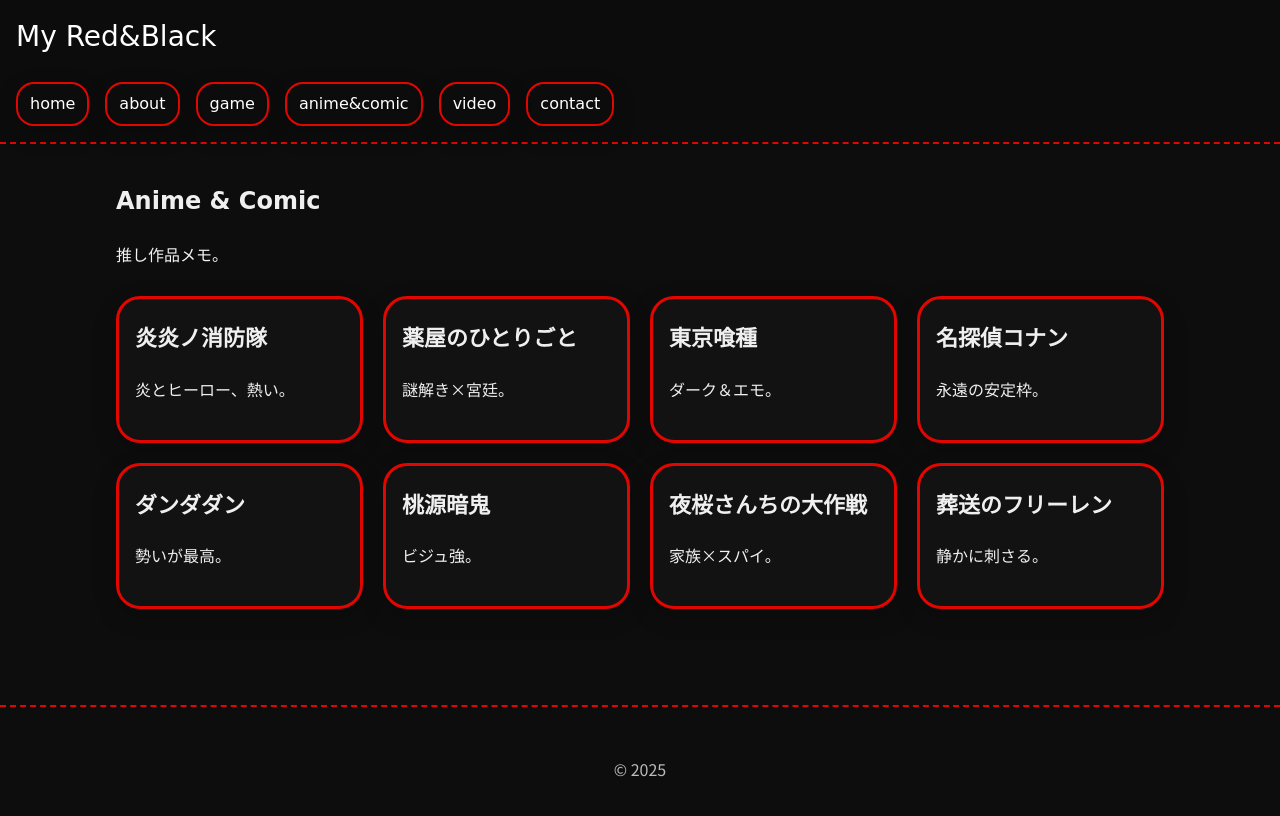
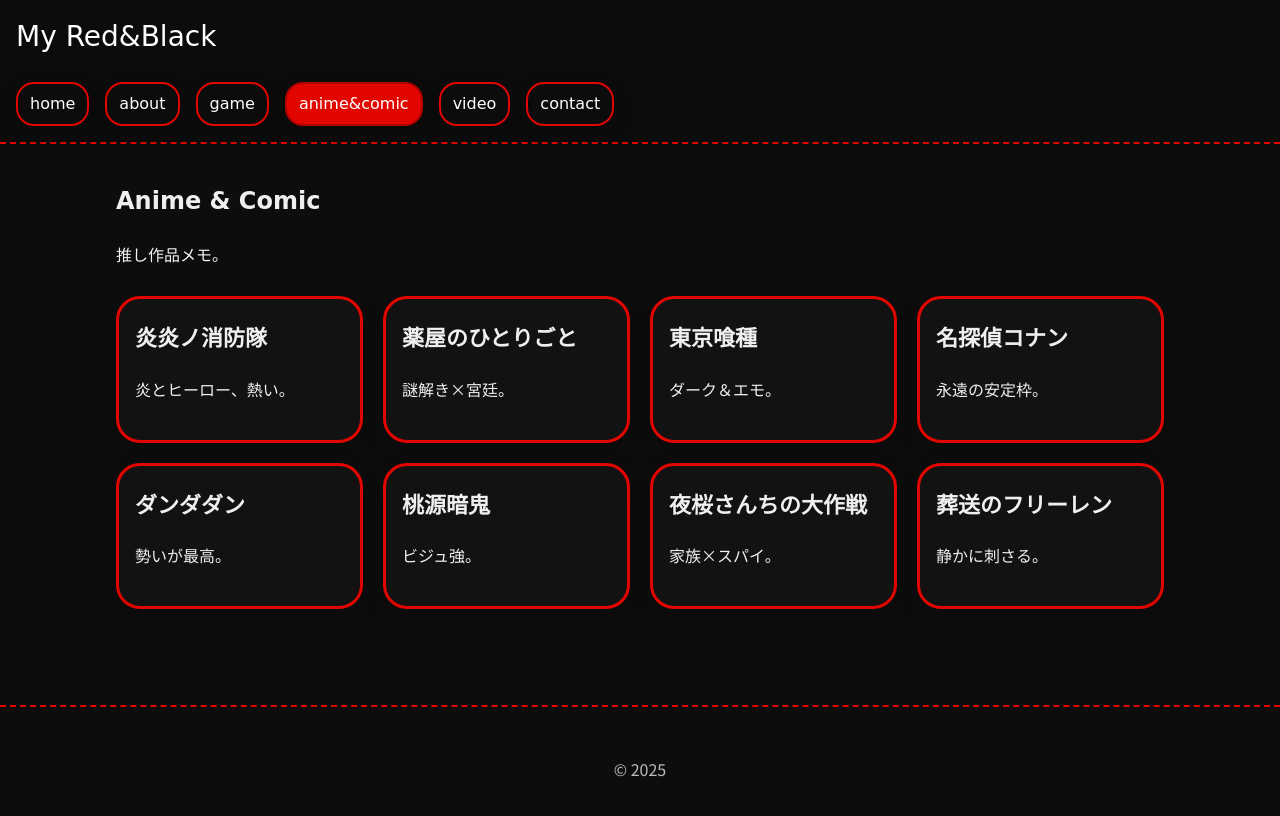
Before and after one commit to Kzh2525/about-me, a plain HTML site: page anime-comic.html in a window 1280 px wide. Drawn offline with Linux system fonts and the light colour scheme; a web font is replaced by a local one.

Commit message:
各HTMLファイルのタイトルを「My profile」に変更し、anime-comic-.htmlファイルを追加しました。

```diff
--- a/anime-comic.html
+++ b/anime-comic.html
@@ -3,7 +3,7 @@
   <head>
     <meta charset="UTF-8" />
     <meta name="viewport" content="width=device-width, initial-scale=1.0" />
-    <title>Anime &amp; Comic — Red &amp; Black</title>
+    <title>My profile</title>
     <link rel="preconnect" href="https://fonts.googleapis.com" />
     <link rel="preconnect" href="https://fonts.gstatic.com" crossorigin="" />
     <link
@@ -21,7 +21,7 @@
         <a href="index.html" class="nav-link">home</a>
         <a href="about.html" class="nav-link">about</a>
         <a href="game.html" class="nav-link">game</a>
-        <a href="anime-comic-.html" class="nav-link">anime&amp;comic</a>
+        <a href="anime-comic.html" class="nav-link active">anime&amp;comic</a>
         <a href="video.html" class="nav-link">video</a>
         <a href="contact.html" class="nav-link">contact</a>
       </nav>
```
Also changed, not shown: about.html (+1 -1 lines), comtact.html (+1 -1 lines), contact.html (+1 -1 lines), game.html (+1 -1 lines), index.html (+1 -1 lines), video.html (+1 -1 lines), anime-comic-.html (added).
